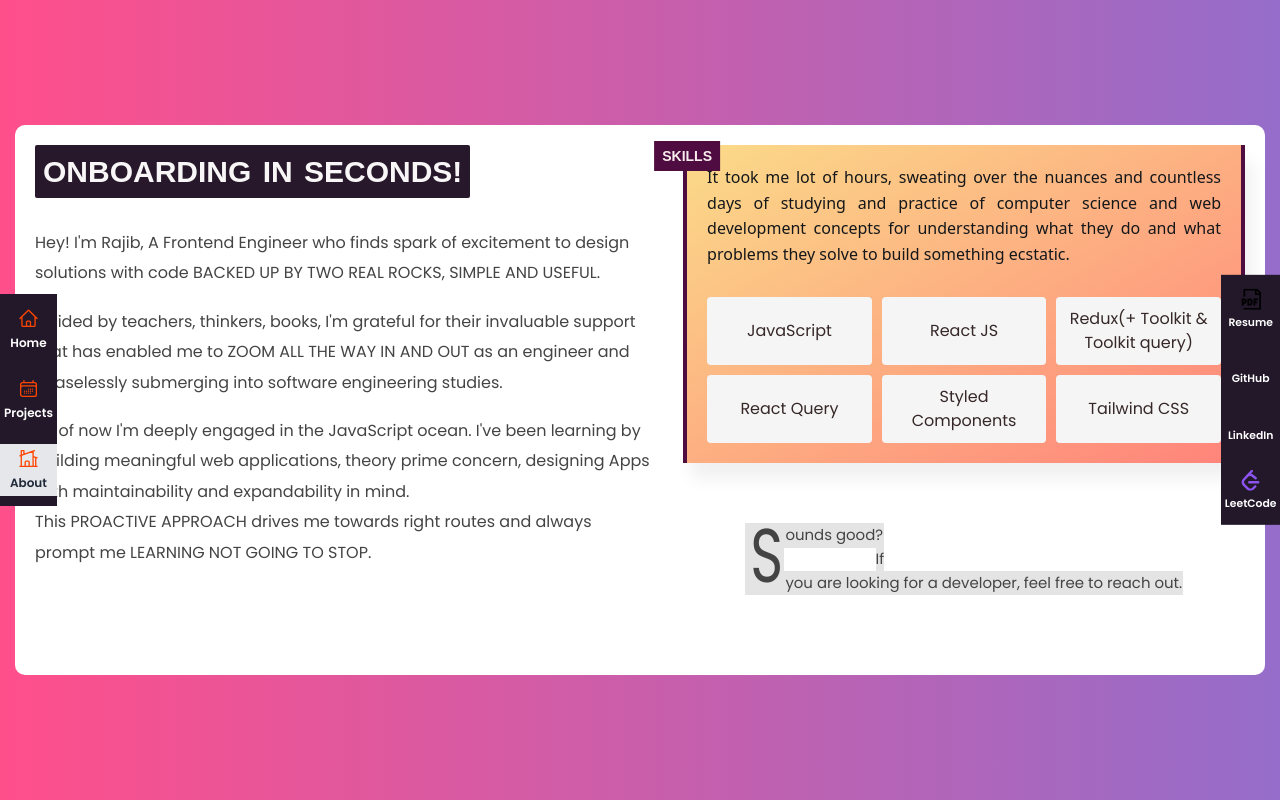
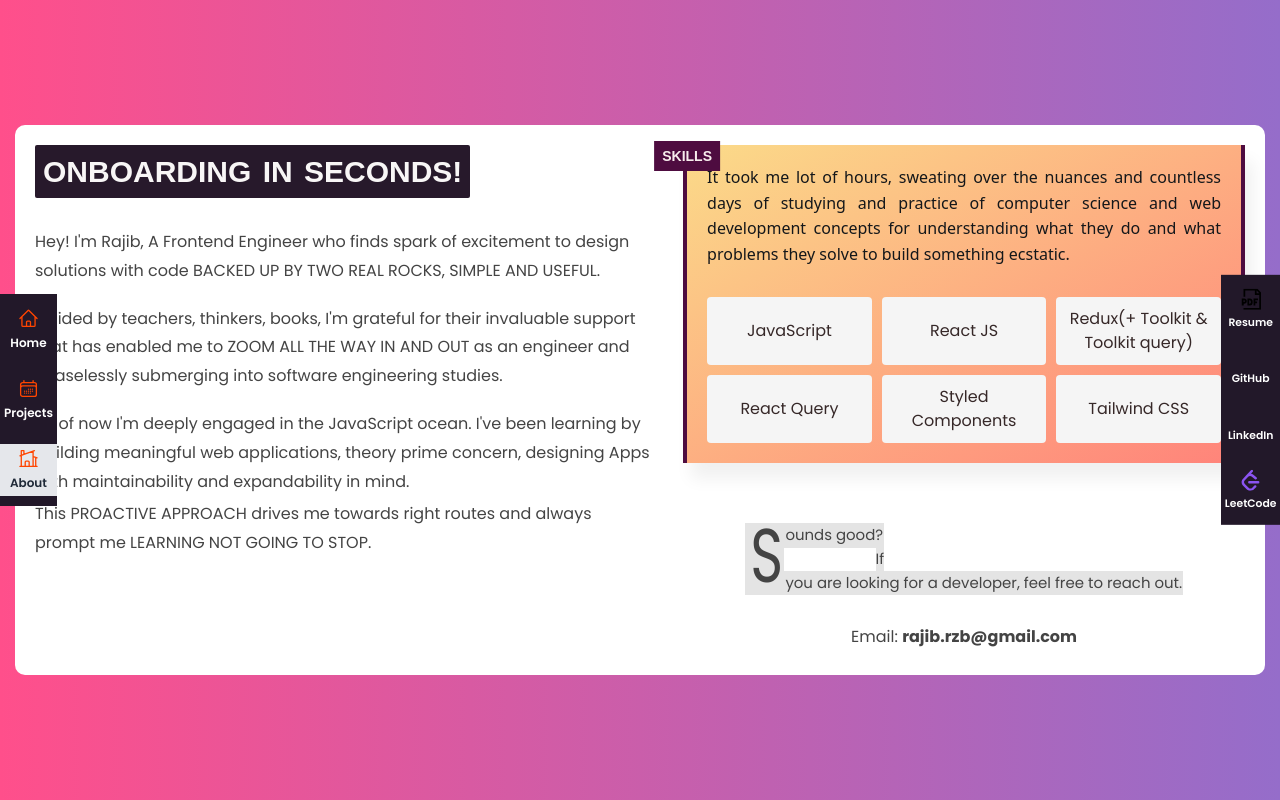
Before and after one commit to rajib18197/portfolio, a React (Vite) app: page /about in a window 1280 px wide. Built offline with nearby package versions, Linux system fonts and the light colour scheme; some icons are missing; a web font is replaced by a local one.

Commit message:
added contact info

```diff
--- a/src/components/about/Action.jsx
+++ b/src/components/about/Action.jsx
@@ -63,6 +63,15 @@ const Heading6 = styled.h5`
   font-weight: 400;
 `;
 
+const Contact = styled.div`
+  color: #444;
+  text-align: center;
+
+  & span {
+    font-weight: bold;
+  }
+`;
+
 export default function Action() {
   return (
     <StyledAction>
@@ -76,6 +85,12 @@ export default function Action() {
           you are looking for a developer, feel free to reach out.
         </Heading6>
       </Container>
+
+      <Contact>
+        <p>
+          Email: <span>rajib.rzb@gmail.com</span>{" "}
+        </p>
+      </Contact>
     </StyledAction>
   );
 }
--- a/src/components/about/Description.jsx
+++ b/src/components/about/Description.jsx
@@ -5,7 +5,7 @@ const StyledDescription = styled.div`
   grid-row: 2 / span 2;
   display: flex;
   flex-direction: column;
-  gap: 1.8rem;
+  gap: 1.9rem;
   /* display: grid;
   grid-template-columns: 1fr 1fr; */
   /* gap: 2rem; */
@@ -21,7 +21,7 @@ const StyledDescription = styled.div`
 const Paragraph = styled.p`
   font-size: 1.6rem;
   /* font-family: system-ui; */
-  line-height: 1.9;
+  line-height: 1.8;
   hyphens: none;
   color: #444;
   font-weight: 400;
@@ -30,7 +30,7 @@ const Paragraph = styled.p`
   &:last-child {
     display: flex;
     flex-direction: column;
-    gap: 0rem;
+    gap: 0.4rem;
   }
 `;
 
```
